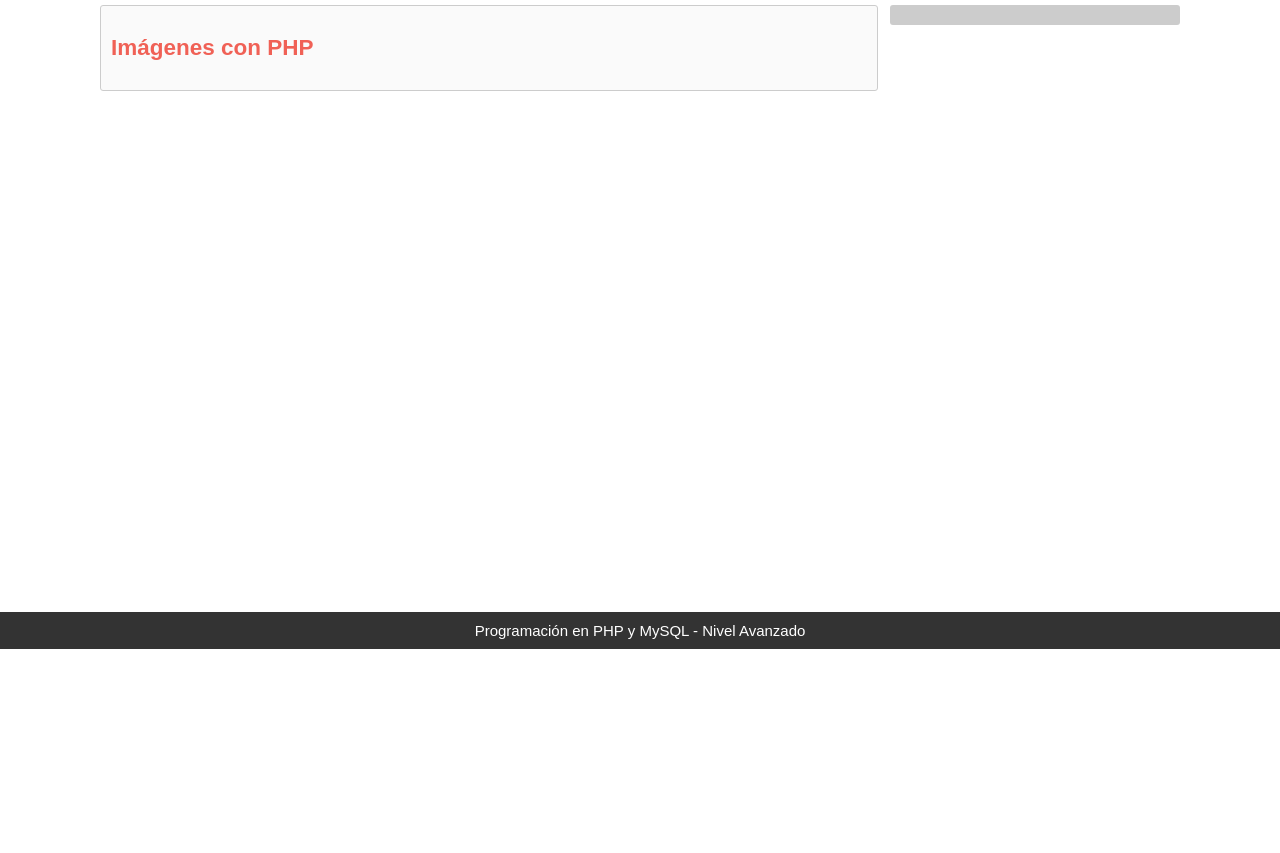
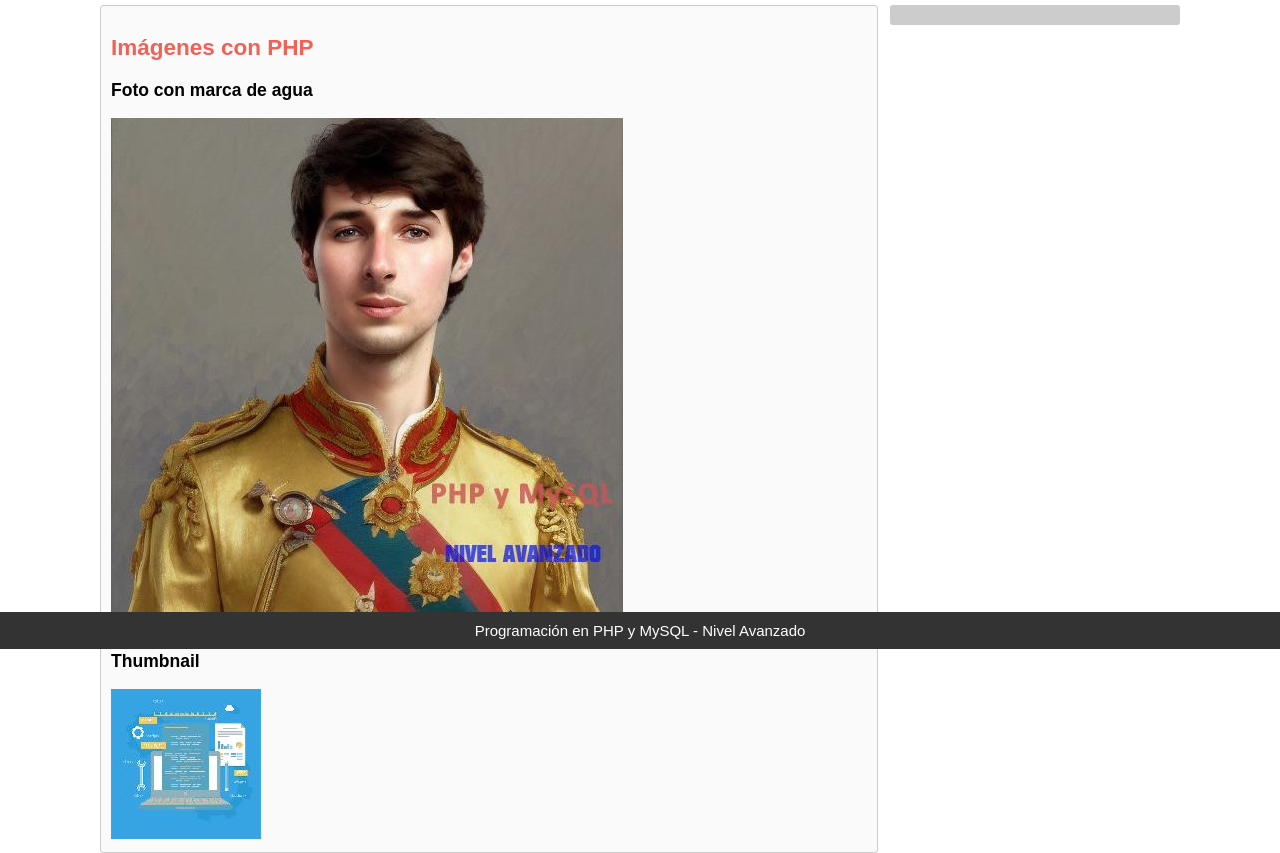
Before and after one commit to TinoFerrucci/php_avanzado, a PHP site: page /unidad4.php in a window 1280 px wide. Shown: the part 151-1004 px from the top of the page. Before the commit the page ends 800 px from the top, so only its background shows below. Run offline with PHP 8.4, Linux system fonts and the light colour scheme.

Commit message:
update unidad4

```diff
--- /dev/null
+++ b/php_avanzado/foto_marca_agua.php
@@ -0,0 +1,19 @@
+<?php
+// Definimos las rutas relativas de las imagenes
+$path_watermark = 'archivos/marca.png';
+$path_imagen = 'archivos/tino.jpg';
+
+// Creamos las imagenes en memoria (aclaración que ya sabemos de que tipo son)
+$watermark = imagecreatefrompng($path_watermark);
+$imagen = imagecreatefromjpeg($path_imagen);
+
+// Copiamos la marca de agua dentro de la imagen (en la esquina inferior derecha)
+imagecopy($imagen, $watermark, (imagesx($imagen) - imagesx($watermark)), (imagesy($imagen) - imagesy($watermark)), 0, 0, imagesx($imagen), imagesy($imagen));
+
+// Guardamos la imagen en la ruta ingresada
+imagejpeg($imagen, "archivos/tino2.jpg");
+
+// Destruimos las imagenes de memoria
+imagedestroy($imagen);
+imagedestroy($watermark);
+?>
--- /dev/null
+++ b/php_avanzado/foto_thumbnail.php
@@ -0,0 +1,22 @@
+<?php
+// Defino la ruta relativa a la imagen a reducir
+$path_imagen = "archivos/unidad4.jpg";
+
+// Creamos la imagen ya sabiendo que es jpeg
+$imagen = imagecreatefromjpeg($path_imagen);
+
+// Definimos el alto y el ancho del thumbnail
+$alto = 150;
+$ancho = 150;
+
+// Creamos una plantilla de imagen a partir del tamaño
+$thumbnail = imageCreate($alto, $ancho);
+ImageCopyResized($thumbnail, $imagen, 0, 0, 0, 0, $ancho, $alto, imagesx($imagen), imagesy($imagen));
+
+// Guardamos el thumbnail una vez ya creado
+imagejpeg($thumbnail, "archivos/thumbnail.jpg");
+
+// Destruimos las imagenes para liberar memoria
+imagedestroy($imagen);
+imagedestroy($thumbnail);
+?>
--- a/php_avanzado/unidad4.php
+++ b/php_avanzado/unidad4.php
@@ -19,6 +19,15 @@
 	</header>
 	<section>
 		<h2>Imágenes con PHP</h2>
+		<h3>Foto con marca de agua</h3>
+		<img src="archivos/tino2.jpg">
+		<br>
+		<h3>Thumbnail</h3>
+		<img src="archivos/thumbnail.jpg">
+		<?php
+			include("foto_marca_agua.php");
+			include("foto_thumbnail.php");
+		?>
 	</section>
 	<aside>
 
```
Also changed, not shown: php_avanzado/archivos/marca.png (added), php_avanzado/archivos/thumbnail.jpg (added), php_avanzado/archivos/tino.jpg (added), php_avanzado/archivos/tino2.jpg (added), php_avanzado/archivos/unidad4.jpg (added), 1 other file.
